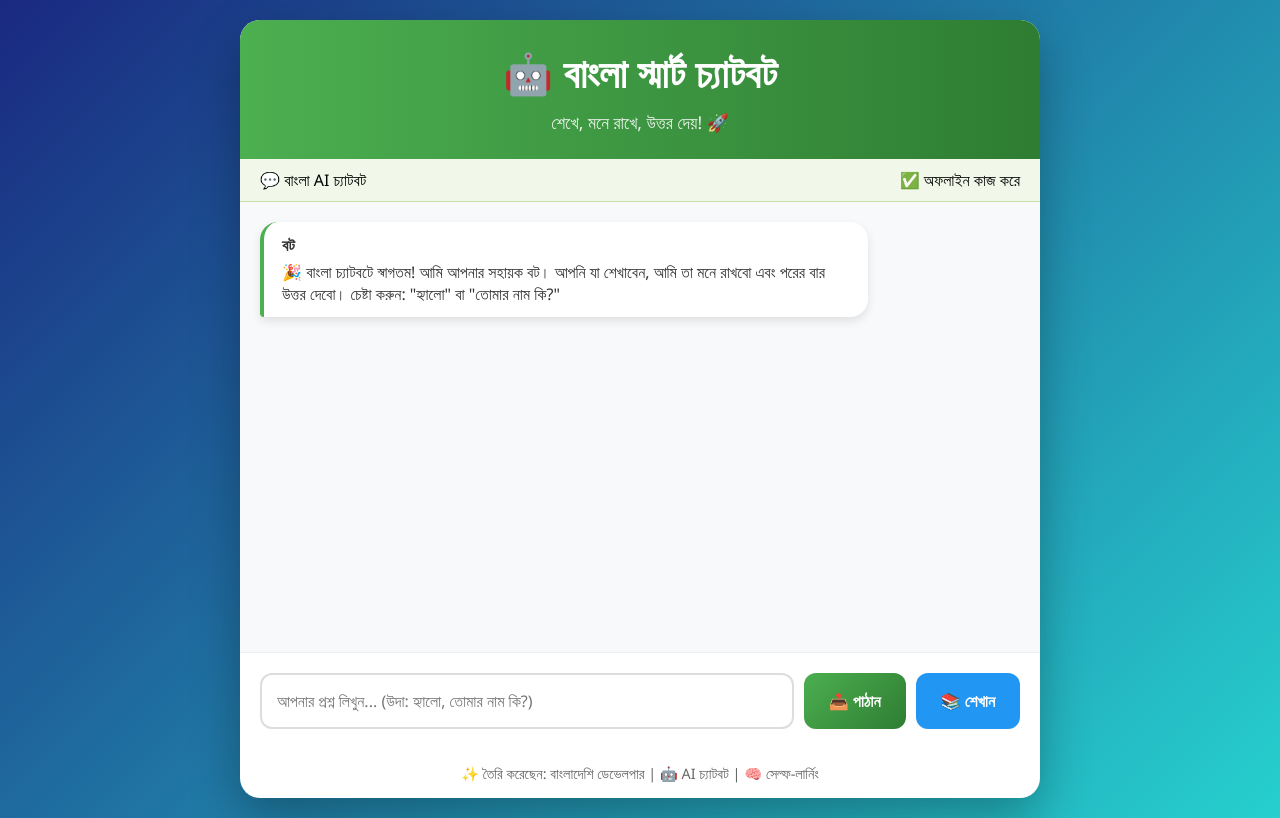
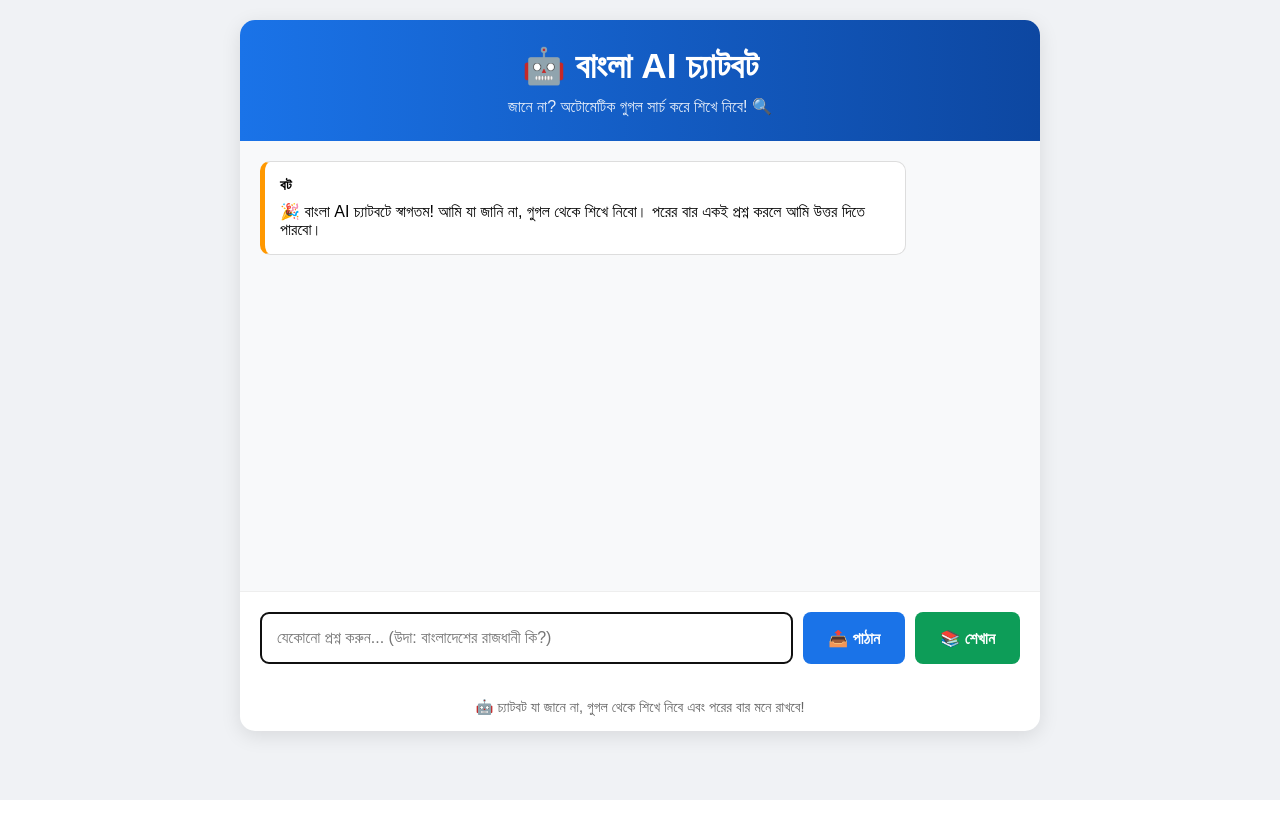
Before and after one commit to FB-bot/chat-bot, a Flask app: page / in a window 1280 px wide. Run offline with Flask 3, Linux system fonts and the light colour scheme.

Commit message:
Update index.html

```diff
--- a/templates/index.html
+++ b/templates/index.html
@@ -3,265 +3,178 @@
 <head>
     <meta charset="UTF-8">
     <meta name="viewport" content="width=device-width, initial-scale=1.0">
-    <title>বাংলা স্মার্ট চ্যাটবট</title>
+    <title>বাংলা AI চ্যাটবট - অটো গুগল সার্চ</title>
     <style>
-        /* সরাসরি CSS - কোনো ফাইল লাগবে না */
-        * {
-            margin: 0;
-            padding: 0;
-            box-sizing: border-box;
-            font-family: 'Segoe UI', Tahoma, Geneva, Verdana, sans-serif;
-        }
-
-        body {
-            background: linear-gradient(135deg, #1a2980 0%, #26d0ce 100%);
-            min-height: 100vh;
-            padding: 20px;
-            display: flex;
-            justify-content: center;
-            align-items: center;
-        }
-
-        .container {
-            width: 100%;
-            max-width: 800px;
-            background: white;
-            border-radius: 20px;
-            box-shadow: 0 20px 50px rgba(0,0,0,0.3);
-            overflow: hidden;
-        }
-
-        .header {
-            background: linear-gradient(to right, #4CAF50, #2E7D32);
-            color: white;
-            padding: 25px;
-            text-align: center;
-        }
-
-        .header h1 {
-            font-size: 2.5rem;
-            margin-bottom: 10px;
-        }
-
-        .header p {
-            font-size: 1.1rem;
-            opacity: 0.9;
-        }
-
-        .chat-area {
-            height: 450px;
-            overflow-y: auto;
-            padding: 20px;
-            background: #f8f9fa;
-        }
-
-        .message {
-            margin-bottom: 15px;
-            max-width: 80%;
-            animation: fadeIn 0.3s ease;
-        }
-
-        @keyframes fadeIn {
-            from { opacity: 0; transform: translateY(10px); }
-            to { opacity: 1; transform: translateY(0); }
-        }
-
-        .user-message {
-            margin-left: auto;
-            background: linear-gradient(135deg, #667eea 0%, #764ba2 100%);
-            color: white;
-            padding: 12px 18px;
-            border-radius: 18px 18px 4px 18px;
-            box-shadow: 0 4px 15px rgba(102, 126, 234, 0.3);
-        }
-
-        .bot-message {
-            background: white;
-            color: #333;
-            padding: 12px 18px;
-            border-radius: 18px 18px 18px 4px;
-            box-shadow: 0 4px 10px rgba(0,0,0,0.1);
-            border-left: 4px solid #4CAF50;
-        }
-
-        .input-area {
-            padding: 20px;
-            background: white;
-            border-top: 1px solid #eee;
-            display: flex;
-            gap: 10px;
-        }
-
-        .input-area input {
-            flex: 1;
-            padding: 15px;
-            border: 2px solid #ddd;
-            border-radius: 12px;
-            font-size: 1rem;
-            transition: all 0.3s;
-        }
-
-        .input-area input:focus {
-            outline: none;
-            border-color: #4CAF50;
-            box-shadow: 0 0 0 3px rgba(76, 175, 80, 0.1);
-        }
-
-        .btn {
-            padding: 15px 25px;
-            border: none;
-            border-radius: 12px;
-            cursor: pointer;
-            font-size: 1rem;
-            font-weight: bold;
-            transition: all 0.3s;
-        }
-
-        .btn:hover {
-            transform: translateY(-2px);
-            box-shadow: 0 5px 15px rgba(0,0,0,0.2);
-        }
-
-        .btn-primary {
-            background: linear-gradient(135deg, #4CAF50 0%, #2E7D32 100%);
-            color: white;
-        }
-
-        .btn-secondary {
-            background: #2196F3;
-            color: white;
-        }
-
-        .learning-mode {
-            background: #FFF3CD;
-            border: 2px dashed #FFC107;
-            border-radius: 15px;
-            padding: 20px;
-            margin: 15px;
-            display: none;
-        }
-
-        .learning-mode.active {
-            display: block;
-        }
-
-        .message-sender {
-            font-weight: bold;
-            margin-bottom: 5px;
-        }
-
-        .status-bar {
-            display: flex;
-            justify-content: space-between;
-            padding: 10px 20px;
-            background: #f1f8e9;
-            border-bottom: 1px solid #c5e1a5;
-        }
-
-        @media (max-width: 768px) {
-            .container {
-                margin: 10px;
-                border-radius: 15px;
-            }
-
-            .chat-area {
-                height: 400px;
-            }
-
-            .input-area {
-                flex-direction: column;
-            }
-
-            .btn {
-                width: 100%;
-            }
-        }
+        * { margin: 0; padding: 0; box-sizing: border-box; font-family: Arial, sans-serif; }
+        body { background: #f0f2f5; padding: 20px; }
+        .container { max-width: 800px; margin: 0 auto; background: white; border-radius: 15px; box-shadow: 0 5px 20px rgba(0,0,0,0.1); }
+        .header { background: linear-gradient(to right, #1a73e8, #0d47a1); color: white; padding: 25px; text-align: center; border-radius: 15px 15px 0 0; }
+        .header h1 { font-size: 2.2rem; margin-bottom: 10px; }
+        .header p { opacity: 0.9; }
+        .chat-area { height: 450px; overflow-y: auto; padding: 20px; background: #f8f9fa; }
+        .message { margin-bottom: 15px; padding: 15px; border-radius: 10px; max-width: 85%; }
+        .user-message { background: #1a73e8; color: white; margin-left: auto; }
+        .bot-message { background: white; border: 1px solid #ddd; }
+        .bot-message.google { border-left: 5px solid #0d9d58; background: #e8f5e9; }
+        .bot-message.memory { border-left: 5px solid #ff9800; }
+        .message-header { display: flex; justify-content: space-between; margin-bottom: 8px; font-size: 0.9rem; }
+        .message-source { padding: 3px 8px; border-radius: 12px; font-size: 0.8rem; }
+        .source-google { background: #0d9d58; color: white; }
+        .source-memory { background: #ff9800; color: white; }
+        .input-area { padding: 20px; display: flex; gap: 10px; border-top: 1px solid #eee; }
+        .input-area input { flex: 1; padding: 15px; border: 2px solid #ddd; border-radius: 8px; font-size: 1rem; }
+        .btn { padding: 15px 25px; border: none; border-radius: 8px; cursor: pointer; font-size: 1rem; font-weight: bold; }
+        .btn-primary { background: #1a73e8; color: white; }
+        .btn-secondary { background: #0d9d58; color: white; }
+        .learning-mode { background: #fff3cd; border: 2px solid #ffc107; padding: 20px; margin: 15px; border-radius: 10px; display: none; }
+        .learning-mode.active { display: block; }
+        .notification { position: fixed; top: 20px; right: 20px; background: #0d9d58; color: white; padding: 15px; border-radius: 8px; display: none; z-index: 1000; }
     </style>
 </head>
 <body>
     <div class="container">
         <div class="header">
-            <h1>🤖 বাংলা স্মার্ট চ্যাটবট</h1>
-            <p>শেখে, মনে রাখে, উত্তর দেয়! 🚀</p>
-        </div>
-
-        <div class="status-bar">
-            <div>💬 বাংলা AI চ্যাটবট</div>
-            <div>✅ অফলাইন কাজ করে</div>
+            <h1>🤖 বাংলা AI চ্যাটবট</h1>
+            <p>জানে না? অটোমেটিক গুগল সার্চ করে শিখে নিবে! 🔍</p>
         </div>
 
         <div class="chat-area" id="chatBox">
-            <!-- মেসেজগুলো এখানে আসবে -->
+            <!-- মেসেজ এখানে আসবে -->
         </div>
 
-        <!-- লার্নিং মোড -->
         <div class="learning-mode" id="learningMode">
-            <h3>📚 বট কে শেখান</h3>
-            <input type="text" id="teachQuestion" placeholder="প্রশ্ন লিখুন..." style="width:100%; padding:10px; margin:10px 0; border:1px solid #FFC107; border-radius:8px;">
-            <input type="text" id="teachAnswer" placeholder="উত্তর লিখুন..." style="width:100%; padding:10px; margin:10px 0; border:1px solid #FFC107; border-radius:8px;">
+            <h3>📚 ম্যানুয়ালি শেখান</h3>
+            <input type="text" id="teachQuestion" placeholder="প্রশ্ন লিখুন..." style="width:100%; padding:10px; margin:10px 0; border:1px solid #ffc107; border-radius:5px;">
+            <input type="text" id="teachAnswer" placeholder="উত্তর লিখুন..." style="width:100%; padding:10px; margin:10px 0; border:1px solid #ffc107; border-radius:5px;">
             <button class="btn btn-primary" onclick="teachBot()" style="width:100%;">💾 শেখান</button>
         </div>
 
-        <!-- ইনপুট এরিয়া -->
         <div class="input-area">
-            <input type="text" id="userInput" placeholder="আপনার প্রশ্ন লিখুন... (উদা: হ্যালো, তোমার নাম কি?)">
+            <input type="text" id="userInput" placeholder="যেকোনো প্রশ্ন করুন... (উদা: বাংলাদেশের রাজধানী কি?)" autofocus>
             <button class="btn btn-primary" onclick="sendMessage()">📤 পাঠান</button>
             <button class="btn btn-secondary" onclick="toggleLearning()">📚 শেখান</button>
         </div>
 
         <div style="text-align:center; padding:15px; color:#666; font-size:0.9rem;">
-            <p>✨ তৈরি করেছেন: বাংলাদেশি ডেভেলপার | 🤖 AI চ্যাটবট | 🧠 সেল্ফ-লার্নিং</p>
+            <p>🤖 চ্যাটবট যা জানে না, গুগল থেকে শিখে নিবে এবং পরের বার মনে রাখবে!</p>
         </div>
     </div>
 
+    <div class="notification" id="notification"></div>
+
     <script>
-        // সরাসরি JavaScript - কোনো ফাইল লাগবে না
         let isLearningMode = false;
 
-        // শুরুতে ওয়েলকাম মেসেজ
+        // ওয়েলকাম মেসেজ
         window.onload = function() {
-            addMessage('বট', '🎉 বাংলা চ্যাটবটে স্বাগতম! আমি আপনার সহায়ক বট। আপনি যা শেখাবেন, আমি তা মনে রাখবো এবং পরের বার উত্তর দেবো। চেষ্টা করুন: "হ্যালো" বা "তোমার নাম কি?"');
+            addMessage('বট', '🎉 বাংলা AI চ্যাটবটে স্বাগতম! আমি যা জানি না, গুগল থেকে শিখে নিবো। পরের বার একই প্রশ্ন করলে আমি উত্তর দিতে পারবো।', 'memory');
+            showNotification('চ্যাটবট প্রস্তুত! যেকোনো প্রশ্ন করুন।');
         };
 
-        function sendMessage() {
+        async function sendMessage() {
             const input = document.getElementById('userInput');
             const message = input.value.trim();
 
             if (!message) return;
 
-            // ইউজার মেসেজ দেখাও
-            addMessage('আপনি', message);
+            // ইউজার মেসেজ
+            addMessage('আপনি', message, 'user');
             input.value = '';
 
-            // সার্ভারে রিকোয়েস্ট পাঠাও
-            fetch('/api/chat', {
-                method: 'POST',
-                headers: {
-                    'Content-Type': 'application/json'
-                },
-                body: JSON.stringify({ message: message })
-            })
-            .then(response => response.json())
-            .then(data => {
-                if (data.success) {
-                    addMessage('বট', data.response);
-                } else {
-                    addMessage('বট', 'ত্রুটি: ' + (data.error || 'অজানা ত্রুটি'));
+            // লোডিং দেখাও
+            const loadingId = showLoading();
+
+            try {
+                const response = await fetch('/api/chat', {
+                    method: 'POST',
+                    headers: { 'Content-Type': 'application/json' },
+                    body: JSON.stringify({ message: message })
+                });
+
+                const data = await response.json();
+                hideLoading(loadingId);
+
+                if (data.error) {
+                    addMessage('বট', 'ত্রুটি: ' + data.error, 'error');
+                    return;
                 }
-            })
-            .catch(error => {
-                addMessage('বট', 'নেটওয়ার্ক ত্রুটি! বট অফলাইন মোডে চলছে...');
-                // অফলাইন রেসপন্স
-                setTimeout(() => {
-                    const offlineResponses = [
-                        "আমি এখনও শিখছি!",
-                        "দুঃখিত, উত্তর জানি না।",
-                        "এই প্রশ্নের উত্তর এখনও শিখিনি।"
-                    ];
-                    const randomResponse = offlineResponses[Math.floor(Math.random() * offlineResponses.length)];
-                    addMessage('বট', randomResponse);
-                }, 1000);
-            });
+
+                // উত্তর দেখাও
+                let sourceClass = 'memory';
+                let sourceText = 'মেমরি';
+
+                if (data.source === 'google') {
+                    sourceClass = 'google';
+                    sourceText = 'গুগল';
+
+                    // নোটিফিকেশন দেখাও যদি নতুন শেখে
+                    if (data.learned) {
+                        showNotification('✅ নতুন উত্তর শিখলাম! পরের বার মনে রাখবো।');
+                    }
+                }
+
+                let answer = data.answer;
+                if (data.url) {
+                    answer += `\n\n🔗 সোর্স: ${data.url}`;
+                }
+
+                addMessage('বট', answer, sourceClass, sourceText);
+
+            } catch (error) {
+                hideLoading(loadingId);
+                addMessage('বট', 'নেটওয়ার্ক ত্রুটি! পরে চেষ্টা করুন।', 'error');
+                console.error('Error:', error);
+            }
+        }
+
+        function addMessage(sender, text, type = 'user', source = '') {
+            const chatBox = document.getElementById('chatBox');
+            const messageDiv = document.createElement('div');
+
+            if (sender === 'আপনি') {
+                messageDiv.className = 'message user-message';
+                messageDiv.innerHTML = `<strong>আপনি:</strong> ${text}`;
+            } else {
+                messageDiv.className = `message bot-message ${type}`;
+
+                let sourceBadge = '';
+                if (source) {
+                    sourceBadge = `<span class="message-source source-${type}">${source}</span>`;
+                }
+
+                messageDiv.innerHTML = `
+                    <div class="message-header">
+                        <strong>বট</strong>
+                        ${sourceBadge}
+                    </div>
+                    <div>${text}</div>
+                `;
+            }
+
+            chatBox.appendChild(messageDiv);
+            chatBox.scrollTop = chatBox.scrollHeight;
+        }
+
+        function showLoading() {
+            const loadingId = 'loading-' + Date.now();
+            const loadingDiv = document.createElement('div');
+            loadingDiv.id = loadingId;
+            loadingDiv.className = 'message bot-message';
+            loadingDiv.innerHTML = `
+                <div class="message-header">
+                    <strong>বট</strong>
+                    <span class="message-source source-google">খুঁজছি...</span>
+                </div>
+                <div>🔍 গুগলে খুঁজছি...</div>
+            `;
+            chatBox.appendChild(loadingDiv);
+            chatBox.scrollTop = chatBox.scrollHeight;
+            return loadingId;
+        }
+
+        function hideLoading(loadingId) {
+            const element = document.getElementById(loadingId);
+            if (element) element.remove();
         }
 
         function toggleLearning() {
@@ -269,61 +182,51 @@
             document.getElementById('learningMode').classList.toggle('active');
         }
 
-        function teachBot() {
+        async function teachBot() {
             const question = document.getElementById('teachQuestion').value.trim();
             const answer = document.getElementById('teachAnswer').value.trim();
 
             if (!question || !answer) {
-                alert('প্রশ্ন এবং উত্তর উভয়ই দিতে হবে!');
+                showNotification('❌ প্রশ্ন এবং উত্তর উভয়ই দিতে হবে!');
                 return;
             }
 
-            fetch('/api/learn', {
-                method: 'POST',
-                headers: {
-                    'Content-Type': 'application/json'
-                },
-                body: JSON.stringify({
-                    question: question,
-                    answer: answer
-                })
-            })
-            .then(response => response.json())
-            .then(data => {
+            try {
+                const response = await fetch('/api/learn', {
+                    method: 'POST',
+                    headers: { 'Content-Type': 'application/json' },
+                    body: JSON.stringify({ question: question, answer: answer })
+                });
+
+                const data = await response.json();
+
                 if (data.success) {
-                    alert(data.message);
+                    showNotification('✅ ম্যানুয়ালি শিখলাম!');
                     document.getElementById('teachQuestion').value = '';
                     document.getElementById('teachAnswer').value = '';
                     toggleLearning();
-                    addMessage('বট', '✅ নতুন শিখলাম: ' + question);
+                    addMessage('বট', `নতুন শিখলাম: ${question} → ${answer}`, 'memory');
                 } else {
-                    alert('ত্রুটি: ' + (data.error || 'শেখাতে ব্যর্থ'));
+                    showNotification('❌ ' + (data.error || 'শেখাতে ব্যর্থ'));
                 }
-            })
-            .catch(error => {
-                alert('নেটওয়ার্ক ত্রুটি! অফলাইন শেখানো যায় না।');
-            });
+            } catch {
+                showNotification('❌ নেটওয়ার্ক ত্রুটি!');
+            }
         }
 
-        function addMessage(sender, text) {
-            const chatBox = document.getElementById('chatBox');
-            const messageDiv = document.createElement('div');
+        function showNotification(message) {
+            const notif = document.getElementById('notification');
+            notif.textContent = message;
+            notif.style.display = 'block';
 
-            messageDiv.className = `message ${sender === 'আপনি' ? 'user-message' : 'bot-message'}`;
-            messageDiv.innerHTML = `
-                <div class="message-sender">${sender}</div>
-                <div>${text}</div>
-            `;
-
-            chatBox.appendChild(messageDiv);
-            chatBox.scrollTop = chatBox.scrollHeight;
+            setTimeout(() => {
+                notif.style.display = 'none';
+            }, 3000);
         }
 
-        // Enter key চাপলে মেসেজ পাঠানো
+        // Enter key
         document.getElementById('userInput').addEventListener('keypress', function(e) {
-            if (e.key === 'Enter') {
-                sendMessage();
-            }
+            if (e.key === 'Enter') sendMessage();
         });
     </script>
 </body>
```
